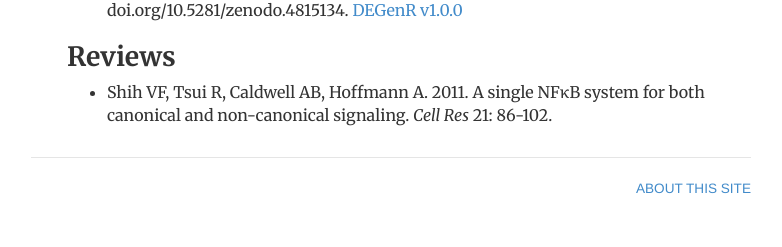
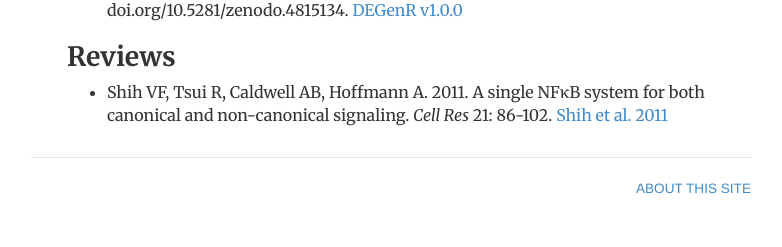
Before and after one commit to andrewbcaldwell/andrewbcaldwell.github.io, a Jekyll site: the page built from cv/index.html, in a window 1280 px wide. Shown: the part 972-1219 px from the top of the page, without its empty margins (249-1031 px from the left). Built offline with Jekyll 4.4.1, drawn with Linux system fonts in a browser that asks for light colours.

Commit message:
Update index.html
Added links.

```diff
--- a/cv/index.html
+++ b/cv/index.html
@@ -43,5 +43,6 @@ description: Current CV for Andrew B. Caldwell.
 				</ul>
 				<h2>Reviews</h2>
 				<ul>
-				<li>Shih VF, Tsui R, Caldwell AB, Hoffmann A. 2011. A single NFκB system for both canonical and non-canonical signaling. <i>Cell Res</i> 21: 86-102.</li>
+				<li>Shih VF, Tsui R, Caldwell AB, Hoffmann A. 2011. A single NFκB system for both canonical and non-canonical signaling. <i>Cell Res</i> 21: 86-102. <a href="https://www.ncbi.nlm.nih.gov/pmc/articles/PMC3193412/">Shih et al. 2011</a></li>
+				</li>
 </div>
```
